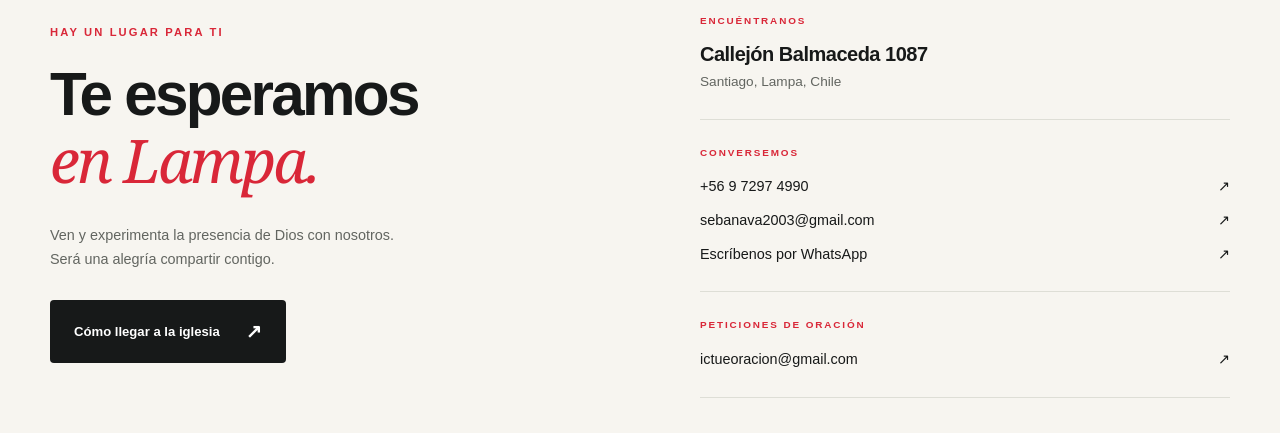
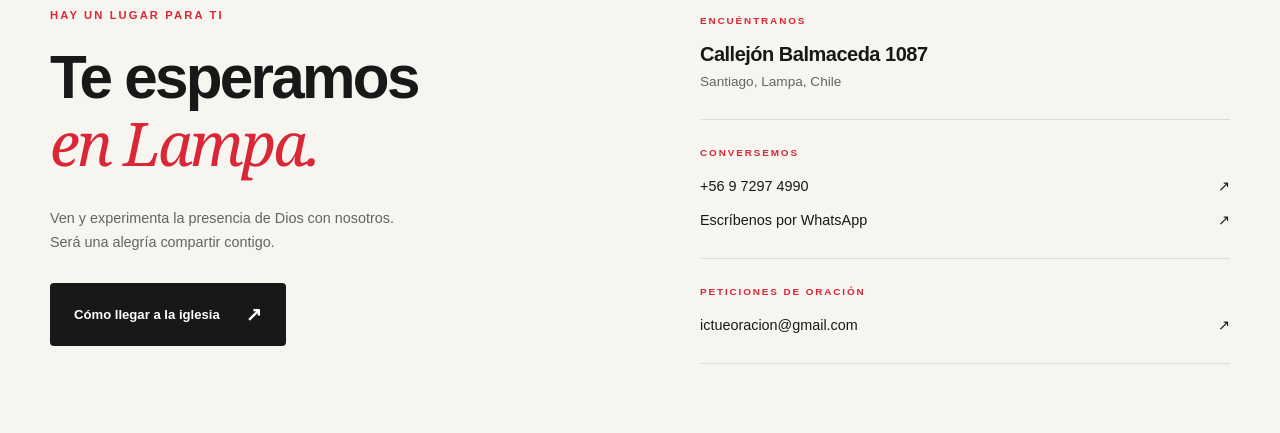
Before and after one commit to Sebanava/ictue-lampa-web, a Flask app: page / in a window 1280 px wide. Shown: the part 6040-6473 px from the top of the page. Run offline with Flask 3, Linux system fonts and the light colour scheme.

Commit message:
Remove hero comma and personal contact email

```diff
--- a/templates/index.html
+++ b/templates/index.html
@@ -77,7 +77,6 @@
           "addressCountry": "CL"
         },
         "telephone": "+56972974990",
-        "email": "sebanava2003@gmail.com",
         "sameAs": [
           "https://web.facebook.com/ictuelampa",
           "https://www.instagram.com/ictuelampa/",
@@ -131,7 +130,7 @@
             <span class="red-dot"></span> Una comunidad de fe en Lampa
           </p>
           <h1 id="hero-title" data-scroll="heading">
-            Cristo, tu única<br /><em>esperanza.</em>
+            Cristo tu única<br /><em>esperanza.</em>
           </h1>
           <p class="hero-description">
             Un lugar para encontrarnos, crecer en la fe y experimentar juntos el
@@ -722,8 +721,6 @@
               <span class="eyebrow">Conversemos</span
               ><a href="tel:+56972974990"
                 >+56 9 7297 4990 <span aria-hidden="true">↗︎</span></a
-              ><a href="mailto:sebanava2003@gmail.com"
-                >sebanava2003@gmail.com <span aria-hidden="true">↗︎</span></a
               ><a
                 href="https://wa.me/56972974990"
                 target="_blank"
```
